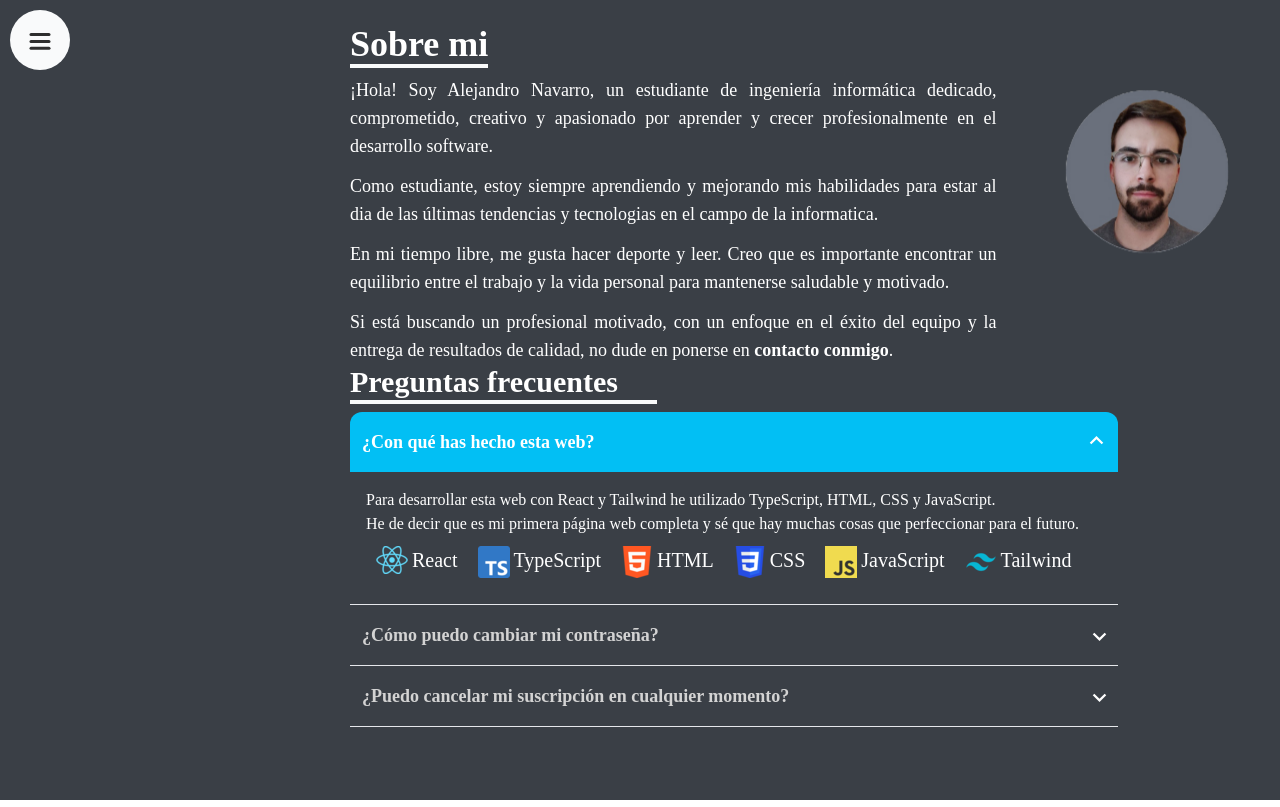
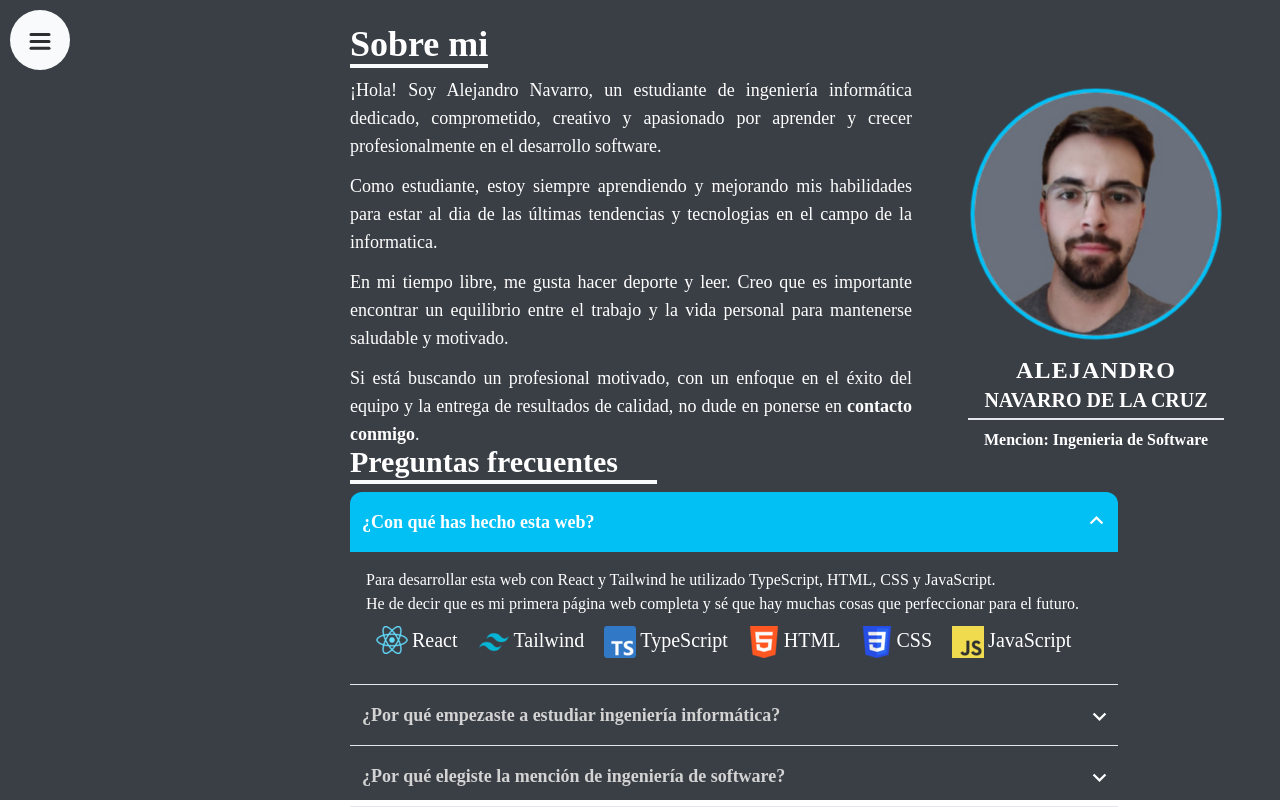
Before and after one commit to alenavarroxp/alenavarroxp.github.io, a React (Vite) app in the folder PersonalWEB/: page / in a window 1280 px wide. Built offline with nearby package versions, Linux system fonts and the light colour scheme.

Commit message:
Cambios en About y en FAQ

```diff
--- a/PersonalWEB/src/components/About/About.css
+++ b/PersonalWEB/src/components/About/About.css
@@ -1,6 +1,7 @@
 *{
   z-index: 1;
 }
+
 
 .slide-up-enter {
     opacity: 0;
--- a/PersonalWEB/src/components/About/About.tsx
+++ b/PersonalWEB/src/components/About/About.tsx
@@ -43,7 +43,6 @@ function About() {
     const hours = date.getHours().toString().padStart(2, '0');
     const minutes = date.getMinutes().toString().padStart(2, '0');
 
-
     return `${hours}:${minutes}`;
   };
 
@@ -63,7 +62,7 @@ function About() {
     </motion.div>
   </div>
 
-  <div className='flex justify-between mt-8 flex-row h-[100%]'>
+  <div className='flex  mt-8 flex-row'>
     <div className='text-white text-lg w-[95vm] max-w-[800px] text-justify'>
       <h3 className='mb-3 '>¡Hola! Soy Alejandro Navarro, un estudiante de ingeniería informática dedicado, comprometido,
         creativo y apasionado por aprender y crecer profesionalmente en el desarrollo software.
@@ -82,44 +81,53 @@ function About() {
       </h3>
     </div>
 
-    <div className='p-14 w-[50%]'style={{marginTop: '-5%'}}>
+    <div className='p-14 w-[50%] 'style={{marginTop: '-5%'}}>
+
     <motion.img
   src={Photo}
   alt="Not Photo Found"
-        className="m-auto rounded-full"
-        initial={{ opacity: 0, scale: 0.95}}
+  className={`m-auto rounded-full ring ring-[#02bff4] ring-offset-1 ring-offset-[#02bff4]`}
+
+  initial={{ opacity: 0, scale: 0}}
   animate={{
-          x: isInView ? '5%' : '80%',
+
     opacity: isInView ? 1 : 0,
+    scale:0.95
   }}
   transition={{ duration: 0.75}}
   whileHover={{scale:1.05}}
   onHoverStart={() => setVisibleBubble(true)}
   onHoverEnd={() => setVisibleBubble(false)}
-      />
+>
 
-    </div>
+  </motion.img>
+
   {visibleBubble && <motion.div initial={{opacity:0}}
-          animate={{opacity:1}} transition={{duration:0.5}} className="chat chat-start absolute w-56 right-14 ">
+          animate={{opacity:1}} transition={{duration:0.5}} className="chat chat-start absolute top-16 right-12 w-56  ">
         <div className='chat-header text-gray-300 flex items-center'>Alejandro Navarro <MdVerified  size={12} style={{marginLeft:3}} color='#00B2FF'/>
         </div>
         <div className="chat-bubble bg-[#02bff4] text-white ">Hola! <br/> Este soy yo 😉</div>
         <time className="text-xs opacity-100 ml-[105px] chat-footer text-gray-300">{formatTime(clock)}</time>
      </motion.div>}
+<motion.div className=' text-center mt-3 font-bold  text-white  '
+  initial={{ opacity: 1}}
+
+  transition={{ duration: 0.75}}>
+    <h1 className='text-2xl tracking-wider'>ALEJANDRO </h1>
+    <h1 className='text-xl'>NAVARRO DE LA CRUZ</h1>
+
+    <div className='border m-auto w-64 mt-1'/>
+    <h1 className='text-md  mt-2'>Mencion: Ingenieria de Software</h1>
+  </motion.div>
 
     </div>
 
- {/* <div className='w-[60%]'>
-    <motion.button className='bg-gray-500 w-full h-16 rounded-3xl rounded-b-none flex items-center' onClick={()=> setVisible(!visible)}>
-      <h3 className='text-gray-200 items-center w-fit ml-6 '>
-        ¿Con que lenguajes has hecho esta página web?
-      </h3>
-    </motion.button>
-    {visible&&<motion.div initial={{opacity:0,y:-50}} animate={{opacity:1,y:0}} exit={{opacity:0,y:-50}} className=' bg-gray-200 h-48'>
-      hola
-    </motion.div>}
-  </div> */}
+
+
+  </div>
+
   <FAQ/>
+
 
 
 </div>
--- a/PersonalWEB/src/components/FAQ/FAQ.tsx
+++ b/PersonalWEB/src/components/FAQ/FAQ.tsx
@@ -2,6 +2,8 @@ import { useRef, useState } from 'react';
 import { motion, useInView } from 'framer-motion';
 import {MdKeyboardArrowDown} from 'react-icons/md'
 import ReorderLanguages from './Reordered/ReorderLanguages';
+import Year from './Year/Year';
+import Mencion from './Mencion/Mencion';
 const FAQ = () => {
   const [activeIndex, setActiveIndex] = useState(0);
   const ref = useRef(null);
@@ -13,14 +15,14 @@ const FAQ = () => {
        <ReorderLanguages/>
     },
     {
-      title: '¿Cómo puedo cambiar mi contraseña?',
+      title: '¿Por qué empezaste a estudiar ingeniería informática?',
       content:
-        'Para cambiar tu contraseña, debes ir a la sección de "Configuración de cuenta" y hacer clic en "Cambiar contraseña". Luego, sigue los pasos que se indican para completar el proceso.',
+        <Year/>,
     },
     {
-      title: '¿Puedo cancelar mi suscripción en cualquier momento?',
+      title: '¿Por qué elegiste la mención de ingeniería de software?',
       content:
-        'Sí, puedes cancelar tu suscripción en cualquier momento. Para hacerlo, ve a la sección de "Configuración de cuenta" y haz clic en "Cancelar suscripción". Si necesitas ayuda, ponte en contacto con nuestro equipo de soporte.',
+        <Mencion/>,
     },
   ];
 
@@ -29,7 +31,7 @@ const FAQ = () => {
   };
 
   return (
-    <div className="max-w-3xl">
+    <div className="max-w-3xl -mt-16 ">
         <h1 className='text-white font-bold text-3xl'>Preguntas frecuentes</h1>
         <motion.div
       animate={{transform:isInView ? "translateX(0px)" : "translateX(-350px)",
@@ -63,10 +65,10 @@ const FAQ = () => {
           {activeIndex === index && (
             <motion.div
               className="p-4 text-white"
-              initial={{ opacity: 0 }}
-              animate={{ opacity: 1 }}
-              exit={{ opacity: 0 }}
-              transition={{ duration: 0.2 }}
+              initial={{ opacity: 0,scale:0 }}
+              animate={{ opacity: 1,scale:1 }}
+              exit={{ opacity: 0,scale:0 }}
+              transition={{ duration: 0.3 }}
             >
               {panel.content}
             </motion.div>
--- /dev/null
+++ b/PersonalWEB/src/components/FAQ/Mencion/Mencion.tsx
@@ -0,0 +1,14 @@
+import React from 'react'
+
+function Mencion() {
+  return (
+    <div className='text-justify'>
+        Me decanté por la mención de ingeniería de software porque era la que más me llamaba la atención dentro de la carrera
+        universitaria y la que más se ajustaba a mis intereses y habilidades. Además considero que la ingeniería del software
+        es una disciplina fundamental en la actualidad, por la importancia de la tecnologia en la sociedad, y se requieren
+        profesionales capaces de diseñar, desarrollar y mantener software de calidad.
+    </div>
+  )
+}
+
+export default Mencion
--- a/PersonalWEB/src/components/FAQ/Reordered/Item.tsx
+++ b/PersonalWEB/src/components/FAQ/Reordered/Item.tsx
@@ -30,7 +30,7 @@ export const Item = ({ item,icon}: Props) => {
   return (
     <div>
     <Reorder.Item value={item} id={item} style={{y,margin:10, display:"flex"}} >
-      <div className="mr-1">{comprobar(item)}</div>
+      <div className="mr-1 pointer-events-none">{comprobar(item)}</div>
       <p className="text-xl">{item}</p>
     </Reorder.Item>
     </div>
--- a/PersonalWEB/src/components/FAQ/Reordered/ReorderLanguages.tsx
+++ b/PersonalWEB/src/components/FAQ/Reordered/ReorderLanguages.tsx
@@ -4,14 +4,14 @@ import { useState } from "react";
 import { Reorder } from "framer-motion";
 import { Item } from "./Item";
 
-const initialItems = ["React","TypeScript","HTML","CSS","JavaScript","Tailwind"];
-const ids = ["0","1","2","3","4","5"]
+const initialItems = ["React","Tailwind","TypeScript","HTML","CSS","JavaScript"];
+
 
 export default function ReorderLanguages() {
   const [items, setItems] = useState(initialItems);
   return (
     <div>
-      <div>
+      <div className="text-justify">
         Para desarrollar esta web con React y Tailwind he utilizado TypeScript, HTML, CSS y JavaScript. <br/> He de decir que es mi primera página web completa y sé que hay muchas cosas que perfeccionar para el futuro.
       </div>
       <Reorder.Group axis="x" onReorder={setItems} values={items} className="flex">
--- /dev/null
+++ b/PersonalWEB/src/components/FAQ/Year/Year.tsx
@@ -0,0 +1,52 @@
+import { animate, motion, useMotionValue, useTransform } from 'framer-motion'
+import React, { useEffect } from 'react'
+import { MdWork } from 'react-icons/md'
+import { Link } from 'react-router-dom'
+
+function Year() {
+    const count = useMotionValue(2000)
+    const rounded = useTransform(count, Math.round)
+
+    useEffect(()=>{
+        const controls = animate(count,2020,{duration:2})
+        return controls.stop
+    },[])
+  return (
+
+    <div className=''>
+    <motion.div className='flex items-center' style={{ textAlign: 'justify' }}>
+      <p className='mr-1.5 text-justify'>
+        Empecé a estudiar ingeniería informática en
+      </p>
+      <motion.h1
+        initial={{ opacity: 0, scale: 0 }}
+        animate={{ opacity: 1, scale: 1 }}
+        style={{ textAlign: 'justify'}}
+        className='text-2xl'
+      >
+        {rounded}
+      </motion.h1>
+      <p className='ml-1.5 text-justify'>
+        por mi interés por la tecnología, la informática y
+      </p>
+    </motion.div>
+    <div>
+      <p className='text-justify'>
+            por el papel creciente en la sociedad actual. Además la demanda laboral en
+            este campo, suele ser alta y está en constante crecimiento, lo que me
+            posibilita seguir creciendo profesionalmente.<br/> Si quieres saber más sobre mi experiencia pulsa en
+            <Link to={"/experiencia"}>
+                <div className="badge bg-[#02bff4] h-6 ml-1 items-center">
+                    Experiencia
+                    <MdWork size={18} className='ml-1'/>
+                </div>
+            </Link>
+        </p>
+    </div>
+  </div>
+
+
+  )
+}
+
+export default Year
--- a/PersonalWEB/src/components/SideBar/MenuItem.tsx
+++ b/PersonalWEB/src/components/SideBar/MenuItem.tsx
@@ -52,16 +52,16 @@ export const MenuItem = ({ i }:any) => {
       className="p-0 list-none mb-[20px] flex items-center cursor-pointer"
 
     >
-  {hover &&<motion.div className="absolute w-[272px] h-[40px] place-content-start bg-cyan-200" initial={{x:-290}} animate={{ x: 0 }}
-  transition={{ ease: "easeInOut", duration: 0.3 }}/>}
+  {hover &&<motion.div className="absolute w-[272px] h-[40px] place-content-start bg-[#00c8ff]" initial={{x:-290}} animate={{ x: 0 }}
+  transition={{ ease: "easeInOut", duration: 0.3 }}><Link to={comprobar(i)} className="relative bg-red-700"/></motion.div>}
       <motion.div className="w-[40px] relative h-[40px] rounded-full flex mr-[8px] m-auto items-center ">
         {icons[i]}
       </motion.div>
-      <div className="flex h-[20px] relative w-[200px] rounded-md items-center">
-        <Link to={comprobar(i)}>
-        <a>{info[i]}</a>
-        </Link>
-      </div>
+      <Link to={comprobar(i)}>
+        <div className="flex h-[20px] relative w-[200px] rounded-md items-center">
+          <a>{info[i]}</a>
+        </div>
+      </Link>
 
     </motion.li>
   );
```
Lines whose indentation alone changed are shown as unchanged.
